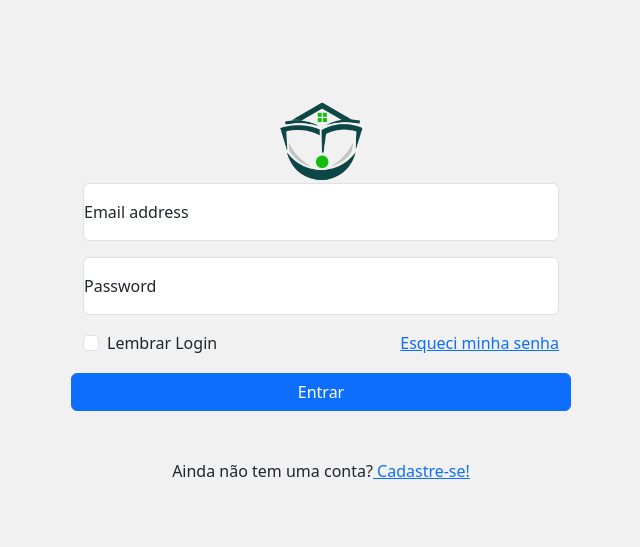
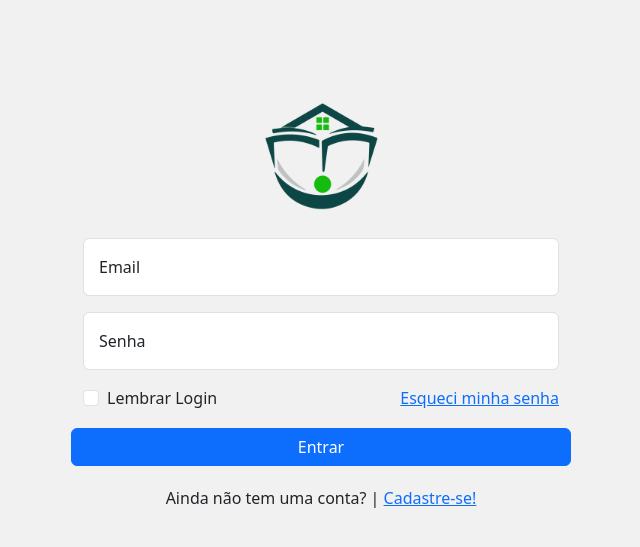
Before and after one commit to Pews-Cavern/Projeto-Integrador-OPET, a PHP site: page /loginCadastro/login.php in a window 1280 px wide. Shown: the top 547 px of the page, without its empty margins (319-959 px from the left). Run offline with PHP 8.4, Linux system fonts and the light colour scheme.

Commit message:
Muitas mudanças visuais

```diff
--- a/css/login.css
+++ b/css/login.css
@@ -1,20 +1,45 @@
 body {
     background-color: rgb(241, 241, 241);
+}
+
+p#err {
+    text-align: center;
+    color: gray;
+    display: none;
 }
 
 #container1 {
     width: 500px;
 }
+
 img {
-    width: 110px;
+    width: 150px;
+    margin-bottom: 15px;
+}
 
-}
 #div {
     text-align: center;
+    margin-bottom: 10px;
 }
+
+.bottomPart {
+    margin-top: 0px;
+}
+
 main {
     margin-top: 60px;
 }
+
+.btn {
+    margin: 20px 0px 20px 0px;
+}
+
+.place {
+    padding-left: 15px;
+}
+
+
+
 @media (max-width:1040px) {
     #container1 {
         width: auto;
--- a/loginCadastro/login.php
+++ b/loginCadastro/login.php
@@ -3,10 +3,12 @@
 
 <head>
     <meta charset="UTF-8">
-    <meta name="viewport" content="width=h1, initial-scale=1.0">
-    <link href="https://cdn.jsdelivr.net/npm/bootstrap@5.3.2/dist/css/bootstrap.min.css" rel="stylesheet" integrity="sha384-T3c6CoIi6uLrA9TneNEoa7RxnatzjcDSCmG1MXxSR1GAsXEV/Dwwykc2MPK8M2HN" crossorigin="anonymous">
+    <meta name="viewport" content="width=device-width, initial-scale=1.0">
+    <link href="https://cdn.jsdelivr.net/npm/bootstrap@5.3.2/dist/css/bootstrap.min.css" rel="stylesheet"
+        integrity="sha384-T3c6CoIi6uLrA9TneNEoa7RxnatzjcDSCmG1MXxSR1GAsXEV/Dwwykc2MPK8M2HN" crossorigin="anonymous">
+    <link rel="icon" type="img/png" href="../assets/logo.png">
     <link rel="stylesheet" href="../css/login.css">
-    <title>Document</title>
+    <title>Produtos do Futuro</title>
 </head>
 
 <body class="d-flex align-items-center py-4 px-5">
@@ -20,13 +22,21 @@
                 <!--inputs-->
                 <div class="row">
                     <div class="form-floating mb-3">
-                        <input type="email" class="form-control" name="email" id="floatingInput" placeholder="name@example.com">
-                        <label for="floatingInput">Email address</label>
+                        <input type="email" class="form-control" name="email" id="floatingInput"
+                            placeholder="name@example.com">
+                        <label for="floatingInput">
+                            <p class="place">Email</p>
+                        </label>
                     </div>
+
                     <div class="form-floating mb-3">
-                        <input type="password" class="form-control" name="pw" id="floatingPassword" placeholder="Password">
-                        <label for="floatingPassword">Password</label>
+                        <input type="password" class="form-control" name="pw" id="floatingPassword"
+                            placeholder="Password">
+                        <label for="floatingPassword">
+                            <p class="place">Senha</p>
+                        </label>
                     </div>
+
                     <div class="container">
                         <div class="row">
                             <div class="col-6">
@@ -44,38 +54,63 @@
                     <input class="btn btn-primary mt-3" type="submit" name="logar" value="Entrar" id="button">
                 </div>
             </form>
-            <div class="container mt-5">
-                <div class="row">
-                    <p class="text-center">Ainda não tem uma conta?<a href="#"> Cadastre-se!</a></p>
+            <div class="container bottomPart">
+                <p class="text-center">Ainda não tem uma conta? | <a
+                        href="../loginCadastro/cadastro.php">Cadastre-se!</a>
+                </p>
             </div>
-            </div>
+            <p id="err">Login ou senha invalida</p>
         </div>
     </main>
 
-    <script src="https://cdn.jsdelivr.net/npm/bootstrap@5.3.2/dist/js/bootstrap.bundle.min.js" integrity="sha384-C6RzsynM9kWDrMNeT87bh95OGNyZPhcTNXj1NW7RuBCsyN/o0jlpcV8Qyq46cDfL" crossorigin="anonymous"></script>
+    <script src="https://cdn.jsdelivr.net/npm/bootstrap@5.3.2/dist/js/bootstrap.bundle.min.js"
+        integrity="sha384-C6RzsynM9kWDrMNeT87bh95OGNyZPhcTNXj1NW7RuBCsyN/o0jlpcV8Qyq46cDfL"
+        crossorigin="anonymous"></script>
 </body>
 
-</html>
 
 <?php
 include "config.php";
-if(isset($_POST['logar'])){
-    $email=$_POST['email'];
-    $pw=MD5($_POST['pw']);
+$errType = false;
+
+if (isset($_POST['logar'])) {
+    $email = $_POST['email'];
+    $pw = MD5($_POST['pw']);
 
     $login = $conn->prepare('SELECT * FROM login WHERE email_log = :email AND pw_log=:pw');
     $login->bindValue(":email", $email);
     $login->bindValue(":pw", $pw);
     $login->execute();
-        if($login->rowCount()==0){
-            echo "Login ou senha invalida!";
-        }
-        else{
-            $cons=$login->fetch();
-            $id=$cons['id_log'];
+    if ($login->rowCount() == 0) {
+        $errType = true;
+    } else {
+        $cons = $login->fetch();
+        $id = $cons['id_log'];
         session_start();
-            $_SESSION['login']=$id;
+        $_SESSION['login'] = $id;
         header("location: teste.php");
     }
 }
+
 ?>
+<script>
+    document.querySelector("form").addEventListener("submit", function (event) {
+        event.preventDefault();
+        checkPw();
+    });
+
+    function checkPw() {
+        const result = <?php echo $errType; ?>;
+        if (result == 1) {
+            document.getElementById("err").style.display = "block";
+        } else {
+            document.getElementById("err").style.display = "none";
+        }
+
+        setTimeout(() => {
+            document.getElementById("err").style.display = "none";
+        }, 8 * 100)
+    }
+</script>
+
+</html>
```
Also changed, not shown: css/cadastro.css (+16 -7 lines), index.php (+23 -17 lines), loginCadastro/cadastro.php (+51 -17 lines). Lines whose indentation alone changed are shown as unchanged.
